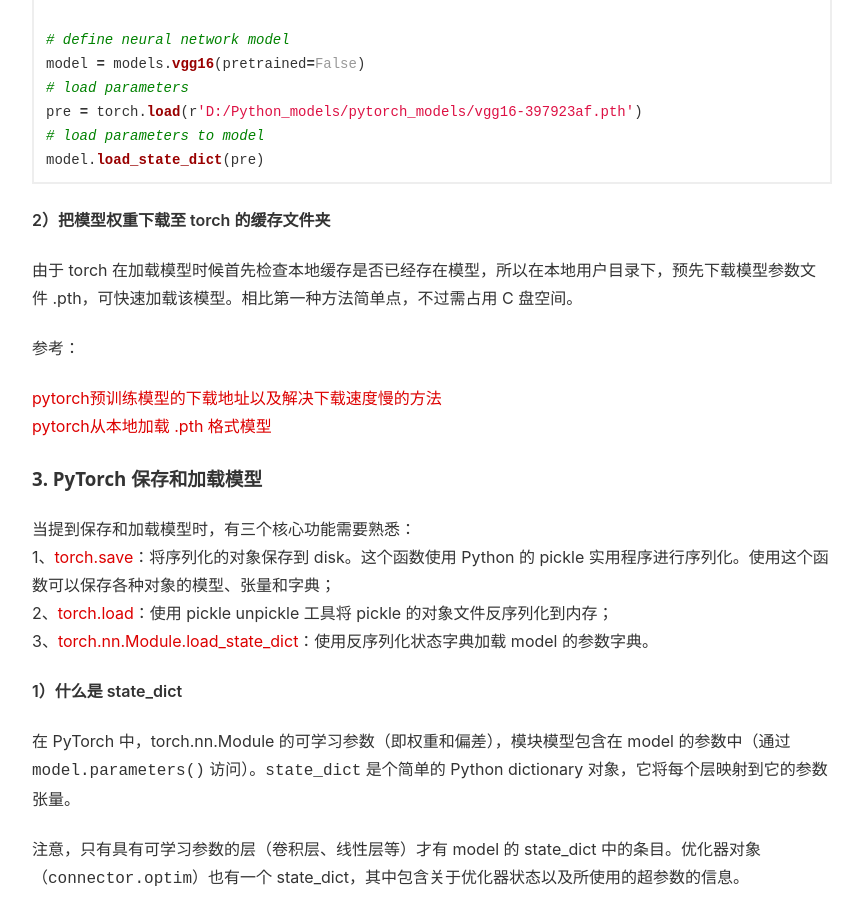
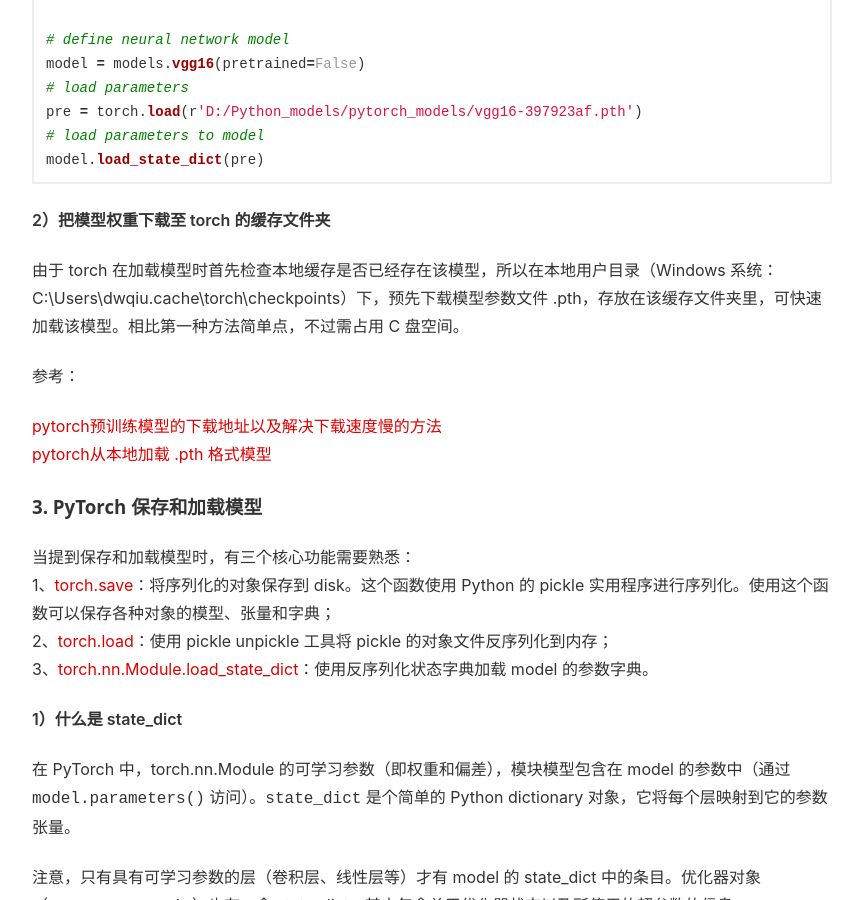
Before and after one commit to Quebradawill/quebrada.github.io, a Jekyll site: the page built from _posts/2020-02-29-pytorch-usage.md, in a window 1280 px wide and 900 px high, scrolled down 1399 px. Shown: the whole window, without its empty margins (208-1071 px from the left). Built offline with Jekyll 4.4.1, drawn with Linux system fonts in a browser that asks for light colours; a script that is not in the unit is left out; comment, search, counter and statistics services are not loaded.

Commit message:
Update 2020-02-29-pytorch-usage.md

```diff
--- a/_posts/2020-02-29-pytorch-usage.md
+++ b/_posts/2020-02-29-pytorch-usage.md
@@ -75,7 +75,7 @@ model.load_state_dict(pre)
 
 **2）把模型权重下载至 torch 的缓存文件夹**
 
-由于 torch 在加载模型时候首先检查本地缓存是否已经存在模型，所以在本地用户目录下，预先下载模型参数文件 .pth，可快速加载该模型。相比第一种方法简单点，不过需占用 C 盘空间。
+由于 torch 在加载模型时首先检查本地缓存是否已经存在该模型，所以在本地用户目录（Windows 系统：C:\Users\dwqiu\.cache\torch\checkpoints）下，预先下载模型参数文件 .pth，存放在该缓存文件夹里，可快速加载该模型。相比第一种方法简单点，不过需占用 C 盘空间。
 
 参考：
 
```
